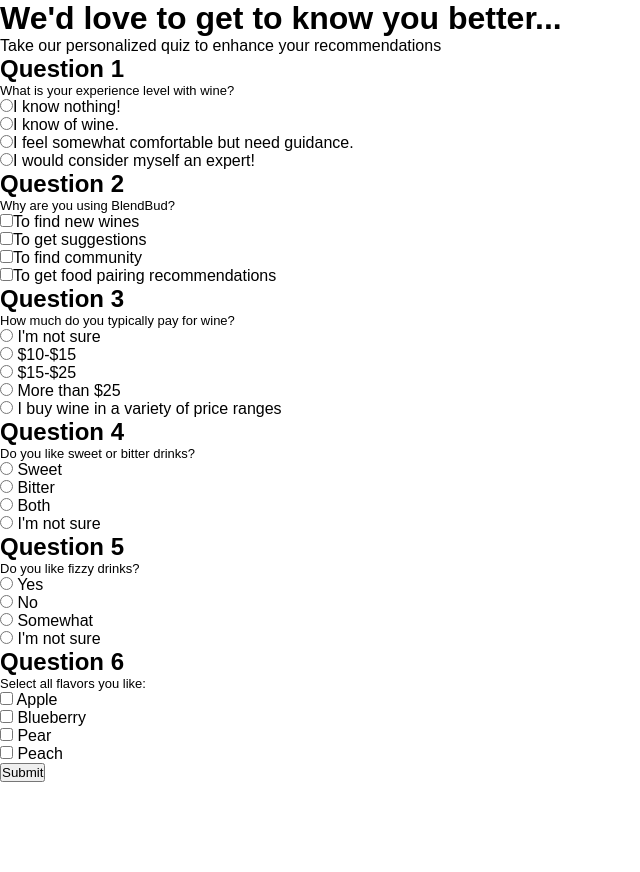
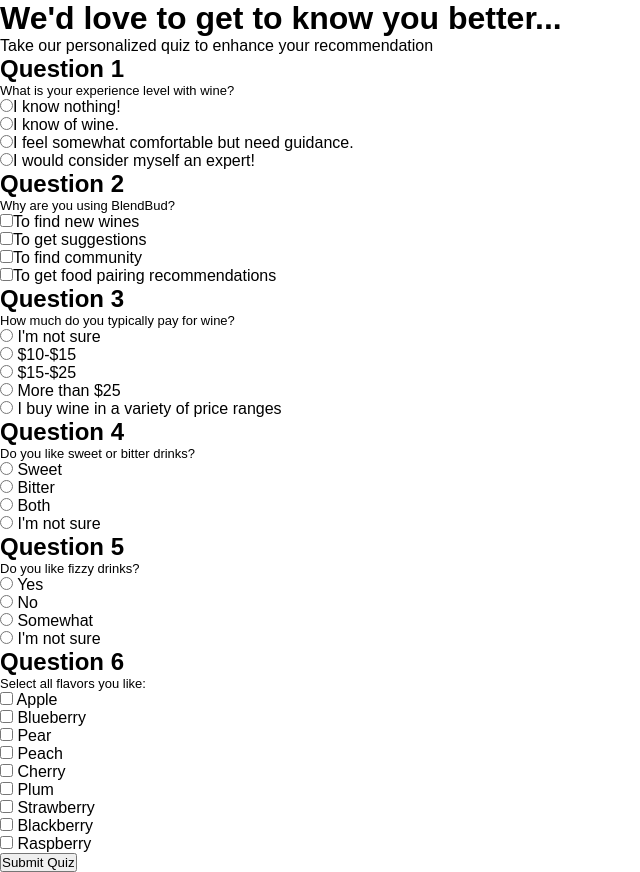
Before and after one commit to BailieWynbelt/blendbud, a Flask app: template Code/templates/intro_quiz.html in a window 1280 px wide. Shown: the whole page, without its empty margins (0-640 px from the left). Before the commit the page ends 782 px from the top, so only its background shows below. Run offline with Flask 3, Linux system fonts and the light colour scheme; the template is opened without the code that fills it, so the values that code supplies are empty; a user stored in the database is signed in; a database or web service that is not in the repository returns one stand-in record (values such as "Sample title"); some libraries are stand-ins or nearby versions.

Commit message:
update quiz

```diff
--- a/Code/auth.py
+++ b/Code/auth.py
@@ -716,3 +716,48 @@ def suggest_wines_blend():
     suggestions_cursor = mongo.db.wines.find({'_id': {'$in': suggestions}})
     suggestions_list = list(suggestions_cursor)
     return jsonify(dumps(suggestions_list)), 200
+
+'''
+15.
+Method: POST
+URL: /auth/quiz
+Description: submits quiz results to the preferences table in the data base
+Content:
+A list of liked flavors
+'''
+@auth_blueprint.route('/quiz', methods=['POST'])
+@jwt_required()
+def quiz():
+    user_id = get_jwt_identity()
+    preferences = mongo.db.preferences
+
+    insert = request.form['checkboxvalue']
+
+    check_user = preferences.find_one({"user_id": ObjectId(user_id)})
+
+    if check_user:
+        mongo.db.preferences.update_one(
+            {"user_id": ObjectId(user_id)},
+            {"$set": {"flavor_pref": insert}}
+        )
+    else:
+        mongo.db.preferences.insert_one({
+            "user_id": ObjectId(user_id),
+            "flavor_pref": insert
+        })
+
+    return jsonify({"message": "Preferences updated successfully", "user_id": str(user_id)}), 200
+
+'''
+16.
+Method: POST
+URL: /auth/logout
+Description: Removes access token from a user to logout
+Content:
+access token
+'''
+@auth_blueprint.route('/logout', methods=['POST'])
+def logout():
+    response = make_response(jsonify({"message": "Logout successful"}))
+    response.set_cookie('access_token_cookie', '')
+    return response
--- a/Code/factory.py
+++ b/Code/factory.py
@@ -15,7 +15,7 @@ def create_app():
     login_manager.init_app(app)
     app.config['JWT_TOKEN_LOCATION'] = ['cookies']
     app.config['JWT_COOKIE_SECURE'] = False
-    app.config['JWT_COOKIE_CSRF_PROTECT'] = True
+    app.config['JWT_COOKIE_CSRF_PROTECT'] = False
     jwt = JWTManager(app)
     jwt.init_app(app)
 
--- a/Code/templates/intro_quiz.html
+++ b/Code/templates/intro_quiz.html
@@ -10,8 +10,8 @@
 </head>
 <body>
   <h1>We'd love to get to know you better...</h1>
-  <p>Take our personalized quiz to enhance your recommendations</p>
-  <form id="quiz-form">
+  <p>Take our personalized quiz to enhance your recommendation</p>
+  <form id = 'quiz-form' action="/quiz" method='POST'>
     <div class="question">
       <h2>Question 1</h2>
       <p>What is your experience level with wine?</p>
@@ -56,19 +56,44 @@
     <div class="question">
       <h2>Question 6</h2>
       <p>Select all flavors you like:</p>
-      <label><input type="checkbox" name="q6" value="option1"> Apple</label><br>
-      <label><input type="checkbox" name="q6" value="option2"> Blueberry</label><br>
-      <label><input type="checkbox" name="q6" value="option3"> Pear</label><br>
-      <label><input type="checkbox" name="q6" value="option4"> Peach</label><br>
+      <label><input type="checkbox" class = "get_value" id = "apple"  value="apple"> Apple</label><br>
+      <label><input type="checkbox" class = "get_value" id = "blueberry"  value="blueberry"> Blueberry</label><br>
+      <label><input type="checkbox" class = "get_value" id = "pear"  value="pear"> Pear</label><br>
+      <label><input type="checkbox" class = "get_value" id = "peach"  value="peach"> Peach</label><br>
+      <label><input type="checkbox" class = "get_value" id = "cherry"  value="cherry"> Cherry</label><br>
+      <label><input type="checkbox" class = "get_value" id = "plum"  value="plum"> Plum</label><br>
+      <label><input type="checkbox" class = "get_value" id = "strawberry" value="strawberry"> Strawberry</label><br>
+      <label><input type="checkbox" class = "get_value" id = "blackberry" value="blackberry"> Blackberry</label><br>
+      <label><input type="checkbox" class = "get_value" id = "raspberry"  value="raspberry"> Raspberry</label><br>
     </div>
-    <button id="submitBtn" type="button">Submit</button>
+    <div class="button">
+      <button type="submit">Submit Quiz</button>
+    </div>
   </form>
-  <script>
-    let submitBtn = document.getElementById("submitBtn");
-
-    submitBtn.onclick = function(){
-      window.location.href = "quiz_submitted.html";
-    }
-  </script>
+<script src="https://ajax.googleapis.com/ajax/libs/jquery/3.5.1/jquery.min.js"></script>
+    <script>
+        $(document).ready(function() {
+            $('#quiz-form').on('submit', function(e) {
+            e.preventDefault();
+                var insert = [];
+                  $('.get_value').each(function() {
+                    if ($(this).is(":checked")) {
+                        insert.push($(this).val());
+                    }
+                });
+                var insert_string = 'checkboxvalue='+insert;
+                $.ajax({
+                    method: "POST",
+                    url: "/quiz",
+                    data: insert_string,
+                    content: 'application/json',
+                    success: function(data){
+                        $("#result").html(data);
+                        window.location.href = './quiz_submitted';
+                    }
+                });
+            });
+        });
+    </script>
 </body>
 </html>
```
